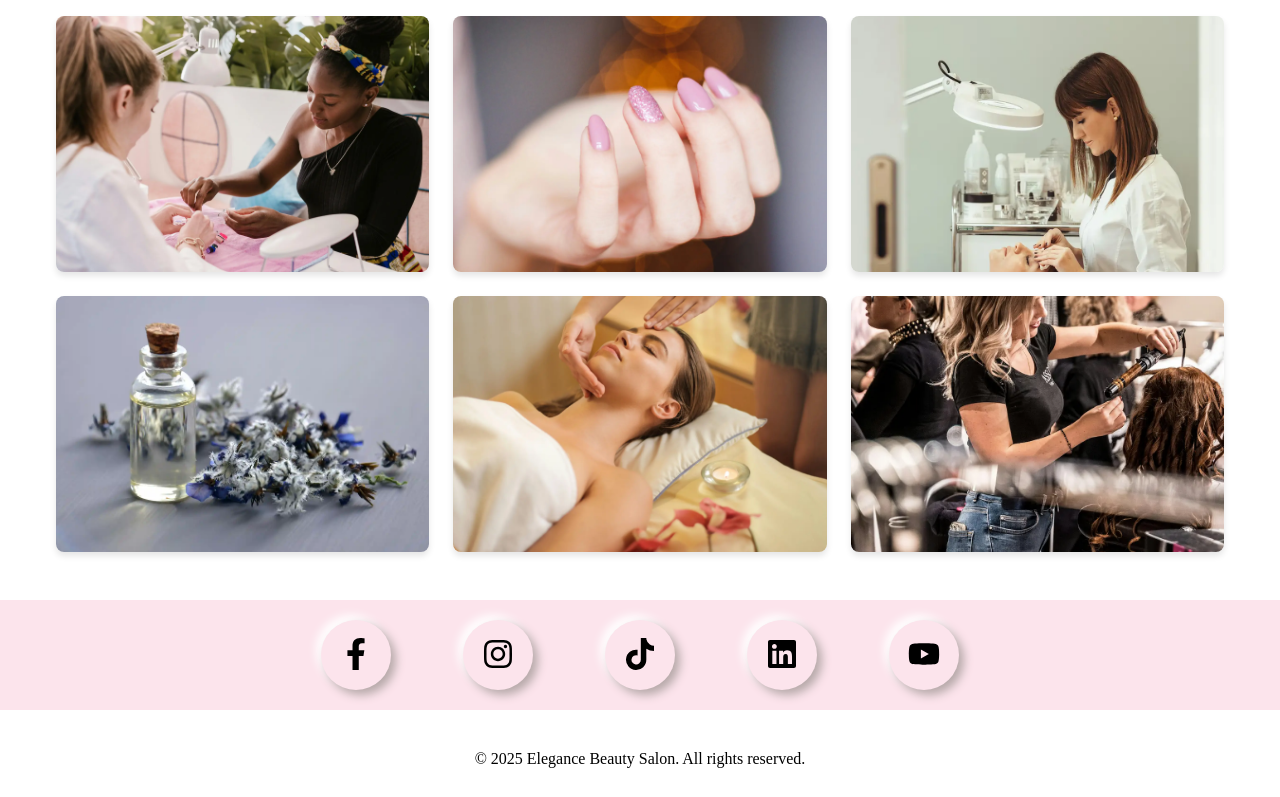
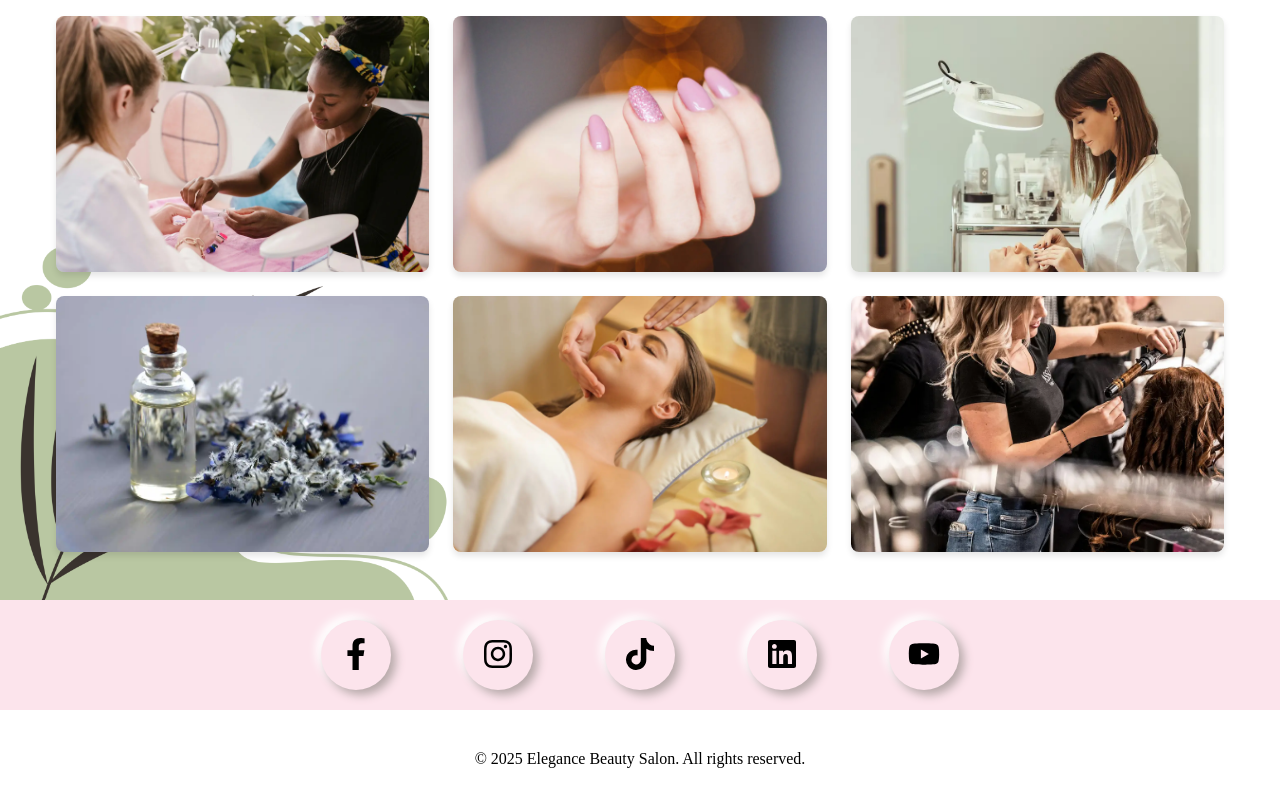
Before and after one commit to FehertoiTamas/beauty-salon, a Next.js app: page /en in a window 1280 px wide. Shown: the part 2210-3007 px from the top of the page. Built offline with nearby package versions, Linux system fonts and the light colour scheme.

Commit message:
ad leaf png to gallery

```diff
--- a/src/app/[locale]/styles/Gallery.css
+++ b/src/app/[locale]/styles/Gallery.css
@@ -2,6 +2,14 @@
   width: 100%;
   background-color: white;
   padding: 3rem 1rem;
+  position: relative;
+}
+
+.leaf {
+  position: absolute;
+  width: 35%;
+  bottom: 0;
+  left: 0;
 }
 
 .gallery-container {
--- a/src/app/components/Gallery.jsx
+++ b/src/app/components/Gallery.jsx
@@ -29,6 +29,7 @@ const Gallery = () => {
 
   return (
     <section className="gallery-section" id="gallery">
+      <img src="/images/leaf.png" alt="" className="leaf" />
       <div className="gallery-container">
         <h2 className="gallery-title">Gallery</h2>
 
```
Also changed, not shown: public/Images/leaf.png (added).
